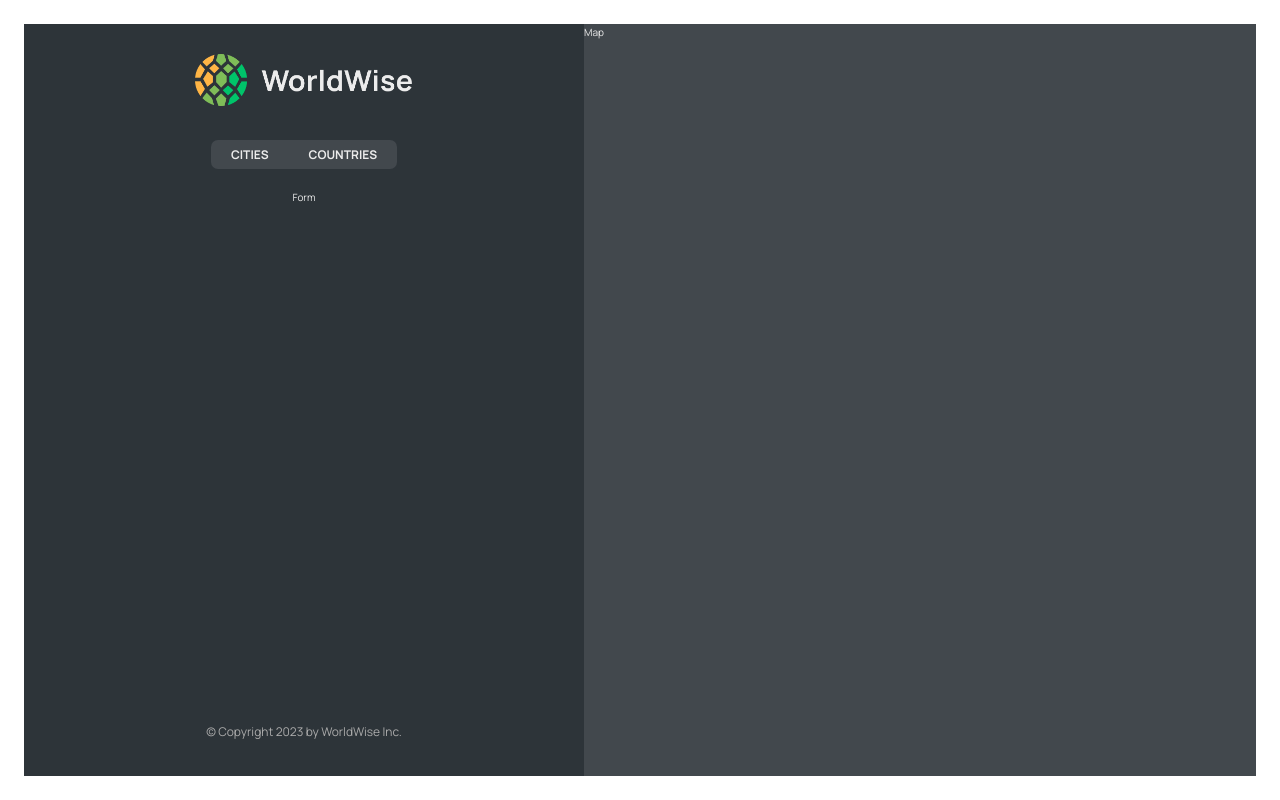
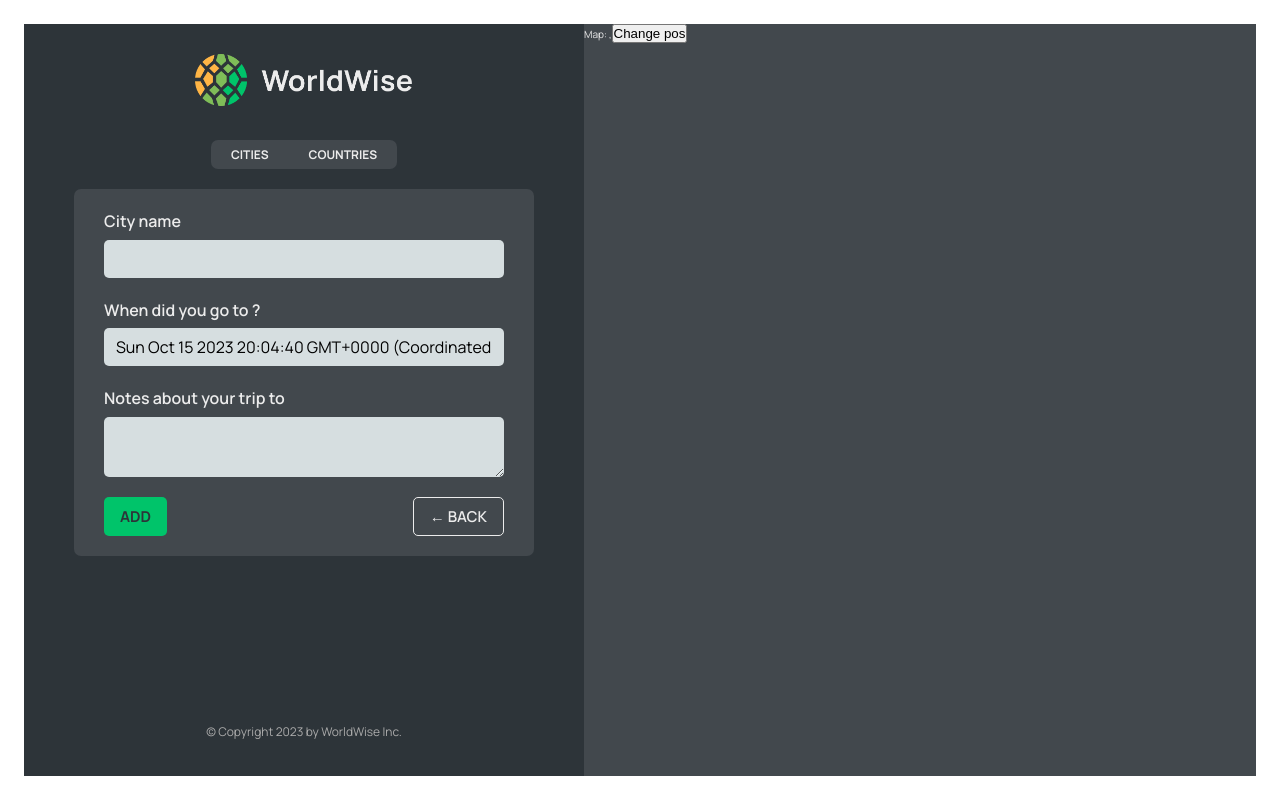
Before and after one commit to skerdishehaj/world-wise, a React (Vite) app: page /app/form in a window 1280 px wide. Built offline with nearby package versions, Linux system fonts and the light colour scheme; data requests are answered from the project's data file.

Commit message:
Added the id as param and lat&lng as serach params using useParams and use searchParams hooks. Also use useNavigate to go back -1 in the browser history or to move to an other route

```diff
--- a/src/App.jsx
+++ b/src/App.jsx
@@ -6,6 +6,8 @@ import PageNotFound from './pages/PageNotFound';
 import AppLayout from './pages/AppLayout';
 import Login from './pages/Login';
 import CityList from './components/City/CityList';
+import City from './components/City/City';
+import Form from './components/Form/Form';
 import { useEffect, useState } from 'react';
 import CountryList from './components/Country/CountryList';
 
@@ -74,12 +76,16 @@ function App() {
             }
           />
           <Route
+            path='cities/:id'
+            element={<City />}
+          />
+          <Route
             path='countries'
             element={<CountryList cities={cities} />}
           />
           <Route
             path='form'
-            element={<p>Form</p>}
+            element={<Form />}
           />
         </Route>
 
--- /dev/null
+++ b/src/components/Button.jsx
@@ -0,0 +1,14 @@
+import styles from './Button.module.css';
+
+function Button({ children, onClick, type }) {
+  return (
+    <button
+      className={styles.btn + ` ${styles[type]}`}
+      onClick={onClick}
+    >
+      {children}
+    </button>
+  );
+}
+
+export default Button;
--- a/src/components/City/City.jsx
+++ b/src/components/City/City.jsx
@@ -1,3 +1,4 @@
+import { useParams, useSearchParams } from 'react-router-dom';
 import styles from './City.module.css';
 
 const formatDate = (date) =>
@@ -17,8 +18,18 @@ function City() {
     notes: 'My favorite city so far!',
   };
 
+  const { id } = useParams();
+  const [searchParams, serSearchParams] = useSearchParams();
+  const lat = searchParams.get('lat');
+  const lng = searchParams.get('lng');
   const { cityName, emoji, date, notes } = currentCity;
-
+  if (true) {
+    return (
+      <h1>
+        city {id}. Pos: {lat}, {lng}
+      </h1>
+    );
+  }
   return (
     <div className={styles.city}>
       <div className={styles.row}>
@@ -51,9 +62,7 @@ function City() {
         </a>
       </div>
 
-      <div>
-        <ButtonBack />
-      </div>
+      <div>{/*    <ButtonBack /> */}</div>
     </div>
   );
 }
--- a/src/components/City/CityItem.jsx
+++ b/src/components/City/CityItem.jsx
@@ -1,3 +1,4 @@
+import { Link } from 'react-router-dom';
 import styles from './CityItem.module.css';
 
 const formatDate = (date) =>
@@ -9,13 +10,20 @@ const formatDate = (date) =>
   }).format(new Date(date));
 
 function CityItem({ city }) {
-  const { cityName, emoji, date } = city;
+  const { cityName, emoji, date, id, position } = city;
+  const { lat, lng } = position;
+  console.log(position);
   return (
-    <li className={styles.cityItem}>
-      <span className={styles.emoji}>{emoji}</span>
-      <h3 className={styles.name}>{cityName}</h3>
-      <time className={styles.date}>{formatDate(date)}</time>
-      <button className={styles.deleteBtn}>&times;</button>
+    <li>
+      <Link
+        className={styles.cityItem}
+        to={`${id}?lat=${lat}&lng=${lng}`}
+      >
+        <span className={styles.emoji}>{emoji}</span>
+        <h3 className={styles.name}>{cityName}</h3>
+        <time className={styles.date}>{formatDate(date)}</time>
+        <button className={styles.deleteBtn}>&times;</button>
+      </Link>
     </li>
   );
 }
--- a/src/components/Form.jsx
+++ b/src/components/Form/Form.jsx
@@ -1,29 +1,32 @@
 // "https://api.bigdatacloud.net/data/reverse-geocode-client?latitude=0&longitude=0"
 
-import { useState } from "react";
+import { useState } from 'react';
 
-import styles from "./Form.module.css";
+import styles from './Form.module.css';
+import Button from '../Button';
+import { useNavigate } from 'react-router-dom';
 
 export function convertToEmoji(countryCode) {
   const codePoints = countryCode
     .toUpperCase()
-    .split("")
+    .split('')
     .map((char) => 127397 + char.charCodeAt());
   return String.fromCodePoint(...codePoints);
 }
 
 function Form() {
-  const [cityName, setCityName] = useState("");
-  const [country, setCountry] = useState("");
+  const navigate = useNavigate();
+  const [cityName, setCityName] = useState('');
+  const [country, setCountry] = useState('');
   const [date, setDate] = useState(new Date());
-  const [notes, setNotes] = useState("");
+  const [notes, setNotes] = useState('');
 
   return (
     <form className={styles.form}>
       <div className={styles.row}>
-        <label htmlFor="cityName">City name</label>
+        <label htmlFor='cityName'>City name</label>
         <input
-          id="cityName"
+          id='cityName'
           onChange={(e) => setCityName(e.target.value)}
           value={cityName}
         />
@@ -31,26 +34,35 @@ function Form() {
       </div>
 
       <div className={styles.row}>
-        <label htmlFor="date">When did you go to {cityName}?</label>
+        <label htmlFor='date'>When did you go to {cityName}?</label>
         <input
-          id="date"
+          id='date'
           onChange={(e) => setDate(e.target.value)}
           value={date}
         />
       </div>
 
       <div className={styles.row}>
-        <label htmlFor="notes">Notes about your trip to {cityName}</label>
+        <label htmlFor='notes'>Notes about your trip to {cityName}</label>
         <textarea
-          id="notes"
+          id='notes'
           onChange={(e) => setNotes(e.target.value)}
           value={notes}
         />
       </div>
 
       <div className={styles.buttons}>
-        <button>Add</button>
-        <button>&larr; Back</button>
+        <Button type='primary'>Add</Button>
+
+        <Button
+          type='back'
+          onClick={(e) => {
+            e.preventDefault();
+            navigate(-1);
+          }} // -1 means go back one page on the browser history
+        >
+          &larr; Back
+        </Button>
       </div>
     </form>
   );
--- a/src/components/Map.jsx
+++ /dev/null
@@ -1,6 +0,0 @@
-import styles from './Map.module.css';
-function Map() {
-  return <div className={styles.mapContainer}>Map</div>;
-}
-
-export default Map;
--- /dev/null
+++ b/src/components/Map/Map.jsx
@@ -0,0 +1,28 @@
+import { useNavigate, useSearchParams } from 'react-router-dom';
+import styles from './Map.module.css';
+function Map() {
+  const navigate = useNavigate();
+  const [searchParams, serSearchParams] = useSearchParams();
+  const lat = searchParams.get('lat');
+  const lng = searchParams.get('lng');
+  console.log(lat, lng);
+  return (
+    <div
+      className={styles.mapContainer}
+      onClick={() => {
+        navigate('form');
+      }}
+    >
+      Map: {lat},{lng}
+      <button
+        onClick={() => {
+          serSearchParams({ lat: 10, lng: 20 });
+        }}
+      >
+        Change pos
+      </button>
+    </div>
+  );
+}
+
+export default Map;
--- a/src/pages/AppLayout.jsx
+++ b/src/pages/AppLayout.jsx
@@ -1,5 +1,5 @@
 import Sidebar from '../components/Sidebar/Sidebar';
-import Map from '../components/Map';
+import Map from '../components/Map/Map';
 import styles from './AppLayout.module.css';
 
 function AppLayout() {
```
Also changed, not shown: src/components/Form/Form.module.css (renamed from src/components/Form.module.css), src/components/Map/Map.module.css (renamed from src/components/Map.module.css).
